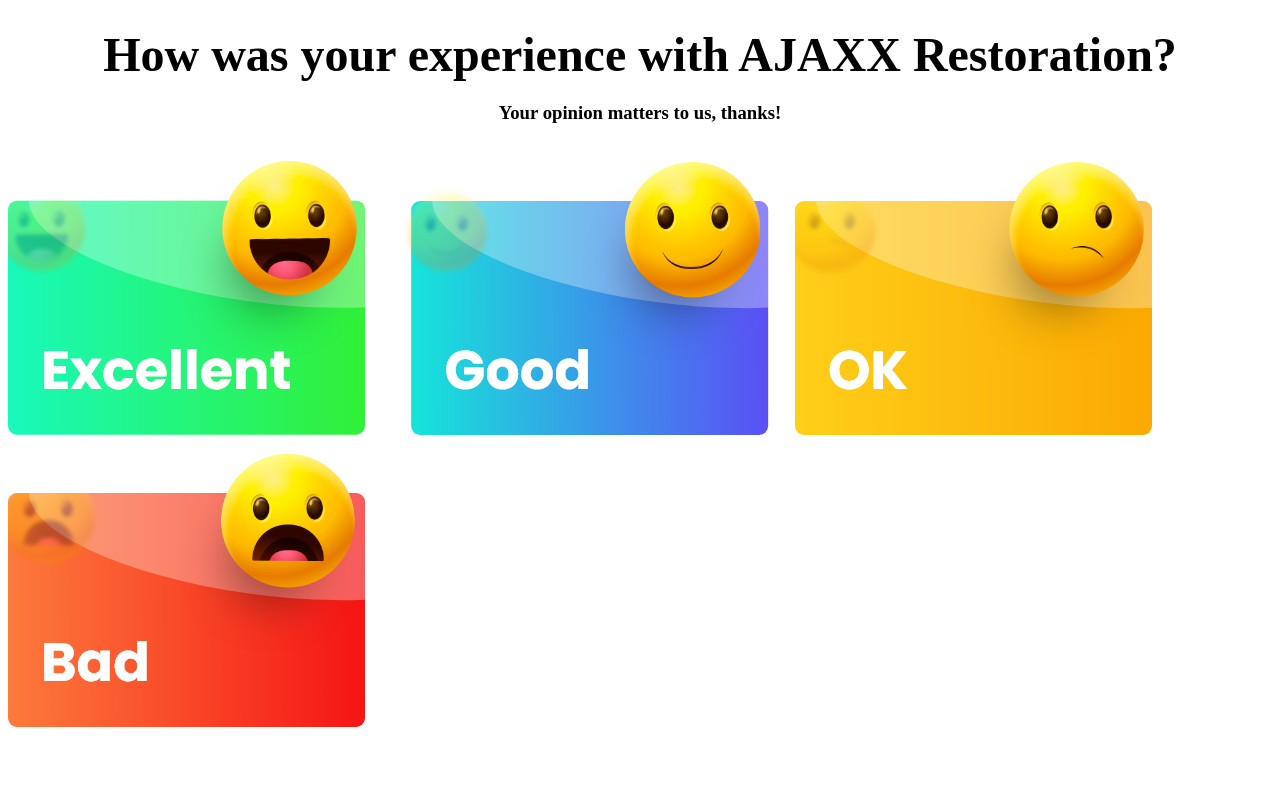
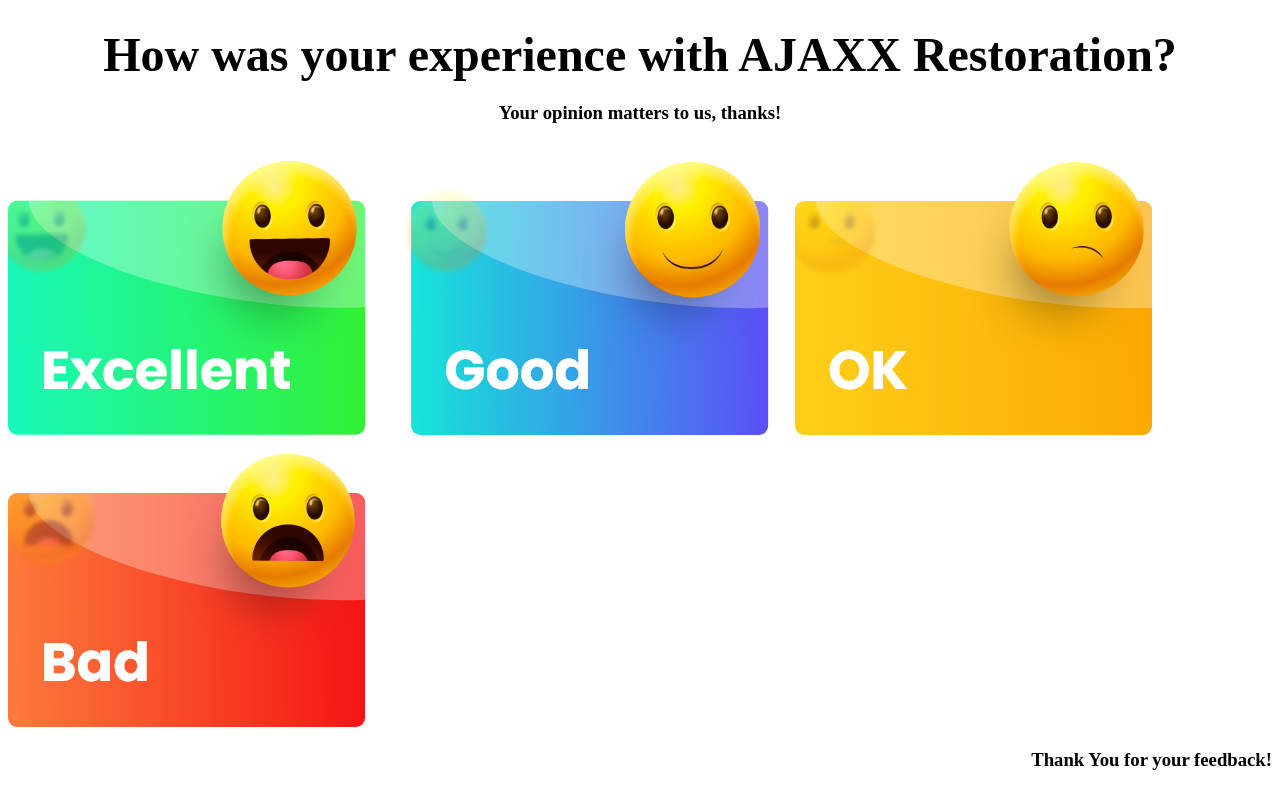
Before and after one commit to hansakoch/reviews, a plain HTML site: page AJAXX/index.html in a window 1280 px wide. Shown: the part 331-1121 px from the top of the page. Before the commit the page ends 1078 px from the top, so only its background shows below. Drawn offline with Linux system fonts and the light colour scheme.

Commit message:
Update index.html

```diff
--- a/AJAXX/index.html
+++ b/AJAXX/index.html
@@ -15,6 +15,6 @@
 
 <a href="https://ajaxxrestoration.com/contact-us/" target="_self"><img alt="" src="https://raw.githubusercontent.com/hansakoch/reviews/main/bad.png" style="height:auto; width:auto" /></a></p>
 
-<h4Thank You for your feedback!</h4
+<h3 style="text-align:right">Thank You for your feedback!</h4
 </body>
 </html>
```
